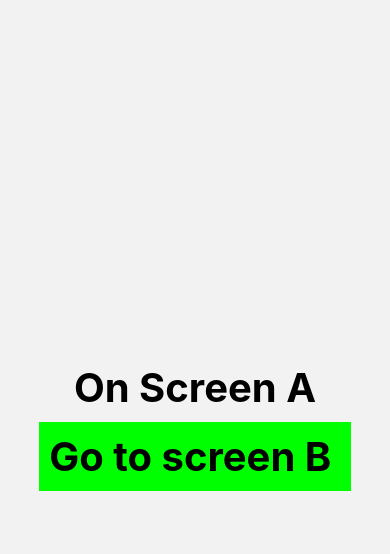
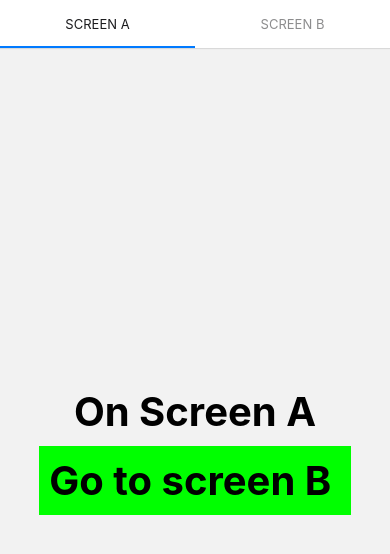
Before and after one commit to margaretmwaura/ReactNativeTutorial, a React Native app: screen / in a window 390 px wide. Shown: the top 554 px of the page. Built offline with nearby package versions, Linux system fonts and the light colour scheme.

Commit message:
top and bottom navigation bars

```diff
--- a/src/App.js
+++ b/src/App.js
@@ -6,74 +6,45 @@
  * @flow strict-local
  */
 
+import {createBottomTabNavigator} from '@react-navigation/bottom-tabs';
+import {createMaterialTopTabNavigator} from '@react-navigation/material-top-tabs';
 import {NavigationContainer} from '@react-navigation/native';
-import {createStackNavigator} from '@react-navigation/stack';
 import React, {useState} from 'react';
 import {Node} from 'react';
 import {View, Text, StyleSheet, Pressable} from 'react-native';
+import ScreenA from './ScreenA';
+import ScreenB from './ScreenB';
 
-const Stack = createStackNavigator();
-
-function ScreenA({navigation}) {
-  const onPressHandler = () => {
-    navigation.replace('Screen B');
-  };
-
-  return (
-    <View style={styles.body}>
-      <Text style={styles.text}>On Screen A</Text>
-      <Pressable
-        onPress={onPressHandler}
-        style={({pressed}) => ({backgroundColor: pressed ? '#ddd' : '#0f0'})}>
-        <Text style={styles.text}>Go to screen B </Text>
-      </Pressable>
-    </View>
-  );
-}
-
-function ScreenB({navigation}) {
-  const onPressHandler = () => {
-    navigation.navigate('Screen A');
-    // navigation.goBack();
-  };
-  return (
-    <View style={styles.body}>
-      <Text style={styles.text}>On Screen B</Text>
-      <Pressable
-        onPress={onPressHandler}
-        style={({pressed}) => ({backgroundColor: pressed ? '#ddd' : '#0f0'})}>
-        <Text style={styles.text}>Go to screen A </Text>
-      </Pressable>
-    </View>
-  );
-}
+const Tab = createMaterialTopTabNavigator();
 
 function App() {
   return (
     <NavigationContainer>
-      <Stack.Navigator>
-        <Stack.Screen
+      <Tab.Navigator>
+        <Tab.Screen
           name="Screen A"
           component={ScreenA}
           options={{header: () => null}}
         />
-        <Stack.Screen name="Screen B" component={ScreenB} />
-      </Stack.Navigator>
+        <Tab.Screen name="Screen B" component={ScreenB} />
+      </Tab.Navigator>
     </NavigationContainer>
   );
 }
 
-const styles = StyleSheet.create({
-  body: {
-    flex: 1,
-    justifyContent: 'center',
-    alignItems: 'center',
-  },
-  text: {
-    fontSize: 40,
-    fontWeight: 'bold',
-    margin: 10,
-  },
-});
+// MaterialBottomTabNavgator
+
+// const styles = StyleSheet.create({
+//   body: {
+//     flex: 1,
+//     justifyContent: 'center',
+//     alignItems: 'center',
+//   },
+//   text: {
+//     fontSize: 40,
+//     fontWeight: 'bold',
+//     margin: 10,
+//   },
+// });
 
 export default App;
--- /dev/null
+++ b/src/ScreenA.js
@@ -0,0 +1,35 @@
+import React, {useState} from 'react';
+import {Node} from 'react';
+import {View, Text, StyleSheet, Pressable} from 'react-native';
+
+function ScreenA({navigation}) {
+  const onPressHandler = () => {
+    navigation.replace('Screen B');
+  };
+
+  return (
+    <View style={styles.body}>
+      <Text style={styles.text}>On Screen A</Text>
+      <Pressable
+        onPress={onPressHandler}
+        style={({pressed}) => ({backgroundColor: pressed ? '#ddd' : '#0f0'})}>
+        <Text style={styles.text}>Go to screen B </Text>
+      </Pressable>
+    </View>
+  );
+}
+
+const styles = StyleSheet.create({
+  body: {
+    flex: 1,
+    justifyContent: 'center',
+    alignItems: 'center',
+  },
+  text: {
+    fontSize: 40,
+    fontWeight: 'bold',
+    margin: 10,
+  },
+});
+
+export default ScreenA;
--- /dev/null
+++ b/src/ScreenB.js
@@ -0,0 +1,35 @@
+import React, {useState} from 'react';
+import {Node} from 'react';
+import {View, Text, StyleSheet, Pressable} from 'react-native';
+
+function ScreenB({navigation}) {
+  const onPressHandler = () => {
+    navigation.navigate('Screen A');
+    // navigation.goBack();
+  };
+  return (
+    <View style={styles.body}>
+      <Text style={styles.text}>On Screen B</Text>
+      <Pressable
+        onPress={onPressHandler}
+        style={({pressed}) => ({backgroundColor: pressed ? '#ddd' : '#0f0'})}>
+        <Text style={styles.text}>Go to screen A </Text>
+      </Pressable>
+    </View>
+  );
+}
+
+const styles = StyleSheet.create({
+  body: {
+    flex: 1,
+    justifyContent: 'center',
+    alignItems: 'center',
+  },
+  text: {
+    fontSize: 40,
+    fontWeight: 'bold',
+    margin: 10,
+  },
+});
+
+export default ScreenB;
```
Also changed, not shown: package.json (+6 -1 lines), 2 other files (tests, documents, lock files or other folders).
